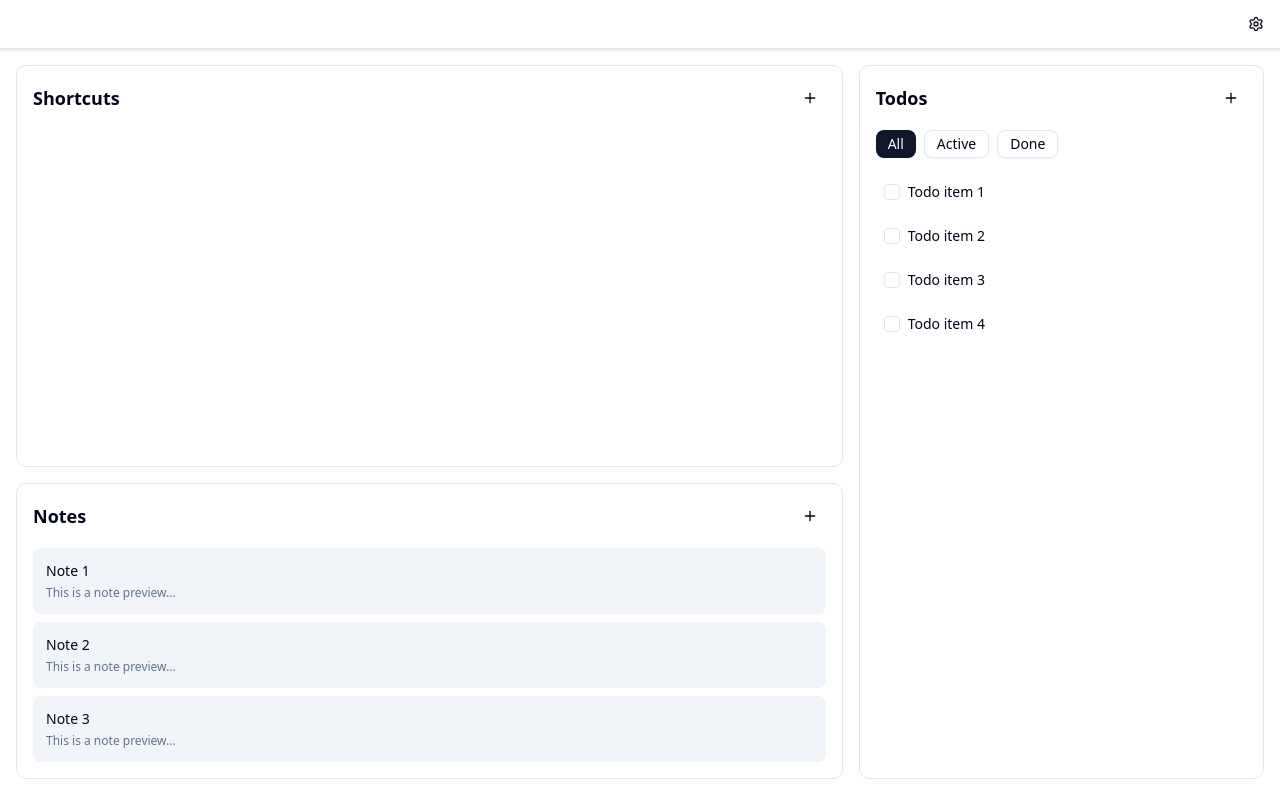
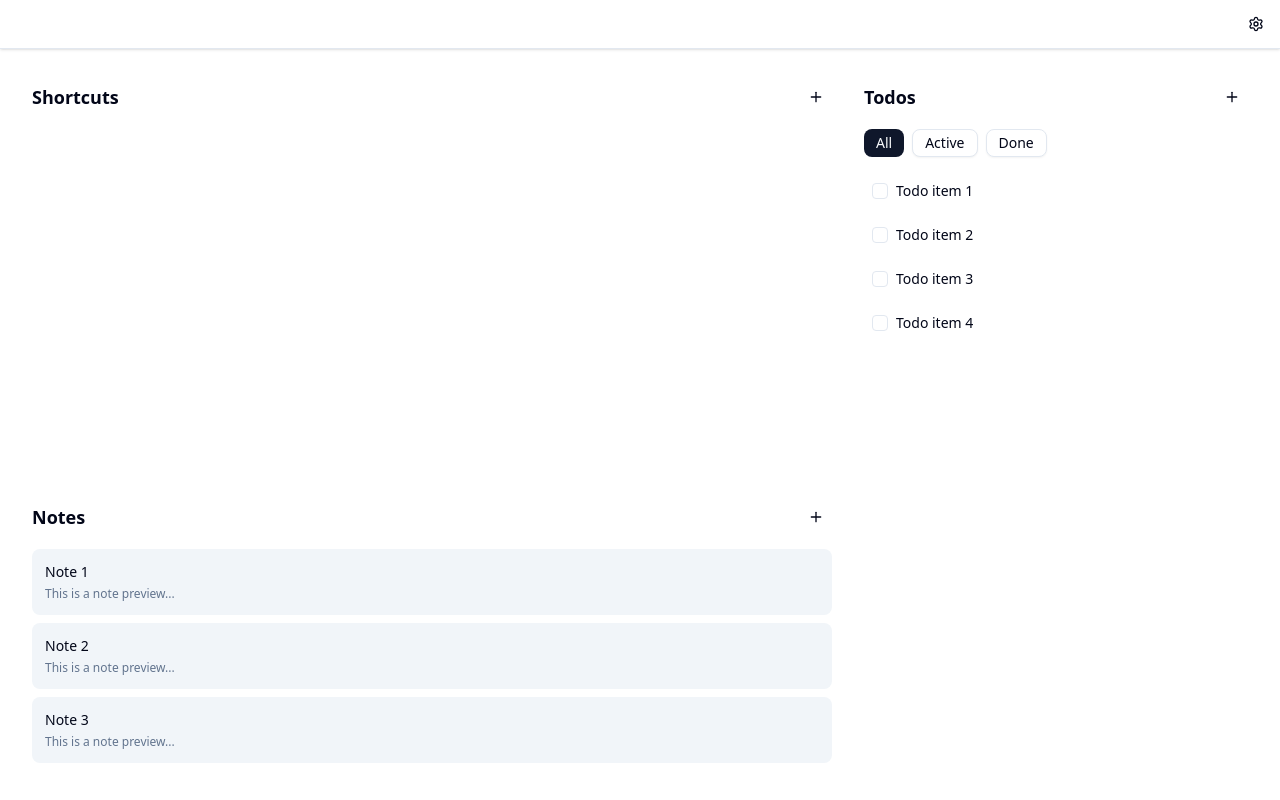
Before and after one commit to yogiprsetya/daily-tab, a React (Vite) app: page / in a window 1280 px wide. Built offline with nearby package versions, Linux system fonts and the light colour scheme.

Commit message:
borderless

```diff
--- a/src/components/layout/main.tsx
+++ b/src/components/layout/main.tsx
@@ -4,9 +4,9 @@ import { NotesWidget } from '~/components/widgets/notes';
 
 export const MainLayout = () => {
   return (
-    <main className="m-4">
-      <div className="grid grid-cols-1 lg:grid-cols-3 gap-4 h-[calc(100vh-86px)]">
-        <div className="lg:col-span-2 grid grid-rows-[1fr_auto] gap-4">
+    <main className="m-4 rounded-lg overflow-hidden">
+      <div className="grid grid-cols-1 lg:grid-cols-3 gap-0 h-[calc(100vh-86px)]">
+        <div className="lg:col-span-2 grid grid-rows-[1fr_auto] gap-0">
           <div className="min-h-0">
             <ShortcutsWidget />
           </div>
--- a/src/components/widgets/notes.tsx
+++ b/src/components/widgets/notes.tsx
@@ -3,7 +3,7 @@ import { Button } from '~/components/ui/button';
 
 export const NotesWidget = () => {
   return (
-    <div className="h-full flex flex-col bg-card rounded-lg border p-4">
+    <div className="h-full flex flex-col bg-card p-4">
       <div className="flex items-center justify-between mb-4">
         <h2 className="text-lg font-semibold text-foreground">Notes</h2>
         <Button size="icon-sm" variant="ghost" aria-label="Add note">
--- a/src/components/widgets/shortcut-tile.tsx
+++ b/src/components/widgets/shortcut-tile.tsx
@@ -62,7 +62,7 @@ export const ShortcutTile: React.FC<Props> = ({ s, onEdit, onDelete }) => {
       <a
         href={url}
         rel="noreferrer"
-        className="aspect-square bg-muted rounded border border-border flex flex-col items-center justify-center gap-2 p-3 hover:shadow-sm"
+        className="aspect-square bg-muted rounded flex flex-col items-center justify-center gap-2 p-3 hover:shadow-sm"
       >
         <img
           src={primary || fallback}
--- a/src/components/widgets/shortcuts.tsx
+++ b/src/components/widgets/shortcuts.tsx
@@ -26,7 +26,7 @@ export const ShortcutsWidget = () => {
   };
 
   return (
-    <div className="h-full flex flex-col bg-card rounded-lg border p-4">
+    <div className="h-full flex flex-col bg-card p-4">
       <div className="flex items-center justify-between mb-4">
         <h2 className="text-lg font-semibold text-foreground">Shortcuts</h2>
         <div className="flex items-center gap-2">
--- a/src/components/widgets/todos.tsx
+++ b/src/components/widgets/todos.tsx
@@ -3,7 +3,7 @@ import { Button } from '~/components/ui/button';
 
 export const TodosWidget = () => {
   return (
-    <div className="h-full flex flex-col bg-card rounded-lg border p-4">
+    <div className="h-full flex flex-col bg-card p-4">
       <div className="flex items-center justify-between mb-4">
         <h2 className="text-lg font-semibold text-foreground">Todos</h2>
         <Button size="icon-sm" variant="ghost" aria-label="Add todo">
```
